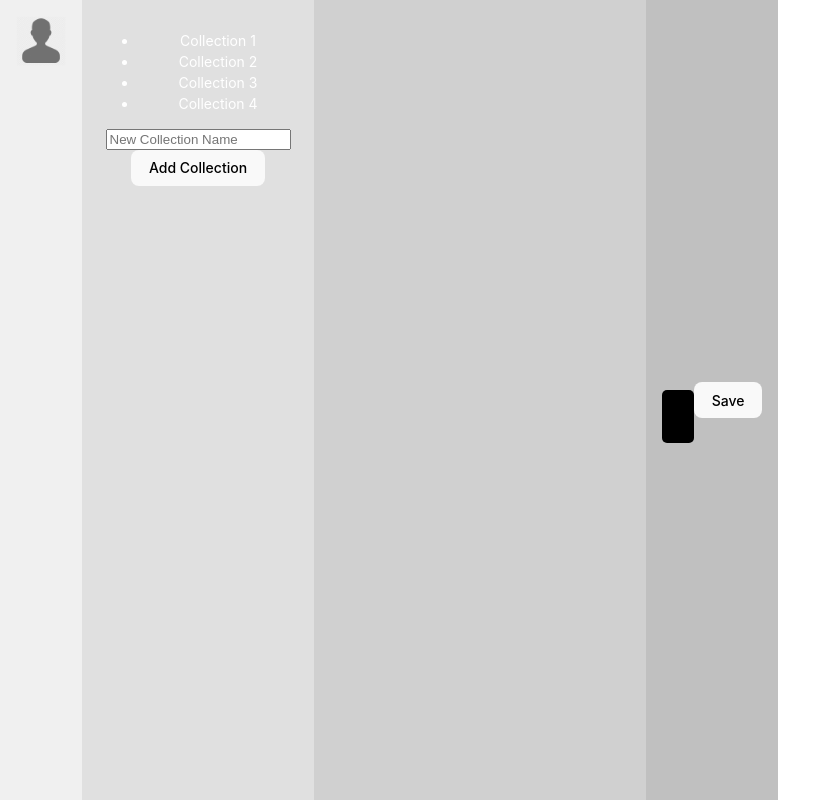
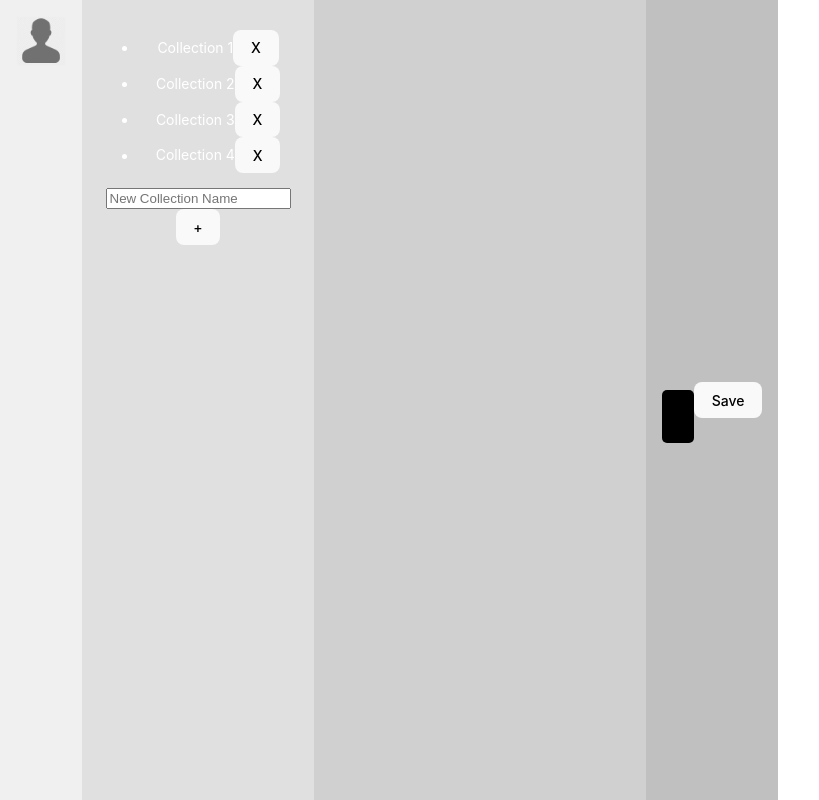
Before and after one commit to cmirza/codecrate-frontend, a React (Vite) app: page / in a window 1280 px wide. Shown: the whole page, without its empty margins (0-819 px from the left). Built offline with nearby package versions, Linux system fonts and the light colour scheme.

Commit message:
implement delete collection functionality

```diff
--- a/src/App.tsx
+++ b/src/App.tsx
@@ -14,11 +14,21 @@ const App: React.FC = () => {
     setSelectedCollection(collectionName);
   };
 
+  const handleCollectionDelete = (collectionName: string) => {
+    if (collectionName === selectedCollection) {
+      setSelectedCollection(null);
+      setSelectedSnippet(null);
+    }
+  };
+
   return (
     <div className="App">
       <div className="app-layout">
         <UserColumn />
-        <CollectionsColumn onCollectionSelect={setSelectedCollection} />
+        <CollectionsColumn
+          onCollectionSelect={setSelectedCollection}
+          onCollectionDelete={handleCollectionDelete}
+        />
         <SnippetsColumn selectedCollection={selectedCollection} setSelectedSnippet={setSelectedSnippet} />
         <SnippetDetailsColumn selectedSnippet={selectedSnippet} />
       </div>
--- a/src/components/CollectionsColumn.tsx
+++ b/src/components/CollectionsColumn.tsx
@@ -3,9 +3,10 @@ import './CollectionsColumn.css';
 
 interface CollectionsColumnProps {
   onCollectionSelect: (collectionName: string | null) => void;
+  onCollectionDelete: (collectionName: string) => void;
 }
 
-const CollectionsColumn: React.FC<CollectionsColumnProps> = ({ onCollectionSelect}) => {
+const CollectionsColumn: React.FC<CollectionsColumnProps> = ({ onCollectionSelect, onCollectionDelete }) => {
   const [collections, setCollections] = useState<string[]>([
     'Collection 1',
     'Collection 2',
@@ -30,13 +31,19 @@ const CollectionsColumn: React.FC<CollectionsColumnProps> = ({ onCollectionSelec
     onCollectionSelect(collection);
   };
 
+  const handleDeleteCollection = (collectionToDelete: string) => {
+    setCollections(collections.filter(collection => collection !== collectionToDelete));
+    onCollectionDelete(collectionToDelete);
+  };
+
   return (
       <div className="collections-column">
         <ul>
           {collections.map((collection, index) => (
-            <li key={index} onClick={() => handleCollectionClick(collection)}>
-              {collection}
-            </li>
+          <li key={index}>
+            <span onClick={() => handleCollectionClick(collection)}>{collection}</span>
+            <button onClick={() => handleDeleteCollection(collection)}>X</button>
+          </li>
           ))}
         </ul>
         <form onSubmit={handleFormSubmit}>
@@ -46,7 +53,7 @@ const CollectionsColumn: React.FC<CollectionsColumnProps> = ({ onCollectionSelec
             onChange={handleInputChange}
             placeholder="New Collection Name"
           />
-          <button type="submit">Add Collection</button>
+          <button type="submit">+</button>
         </form>
       </div>
   );
--- a/src/components/SnippetsColumn.tsx
+++ b/src/components/SnippetsColumn.tsx
@@ -53,7 +53,7 @@ const SnippetsColumn: React.FC<SnippetsColumnProps> = ({ selectedCollection, set
         {displayedSnippets.map((snippet, index) => (
           <li key={index}>
             <span onClick={() => setSelectedSnippet(snippet)}>{snippet}</span>
-            <button onClick={() => handleDeleteSnippet(snippet)}>Delete</button>
+            <button onClick={() => handleDeleteSnippet(snippet)}>X</button>
           </li>
         ))}
       </ul>
@@ -65,7 +65,7 @@ const SnippetsColumn: React.FC<SnippetsColumnProps> = ({ selectedCollection, set
             onChange={handleInputChange}
             placeholder="New Snippet Name"
           />
-          <button type="submit">Add Snippet</button>
+          <button type="submit">+</button>
         </form>
       )}
     </div>
```
